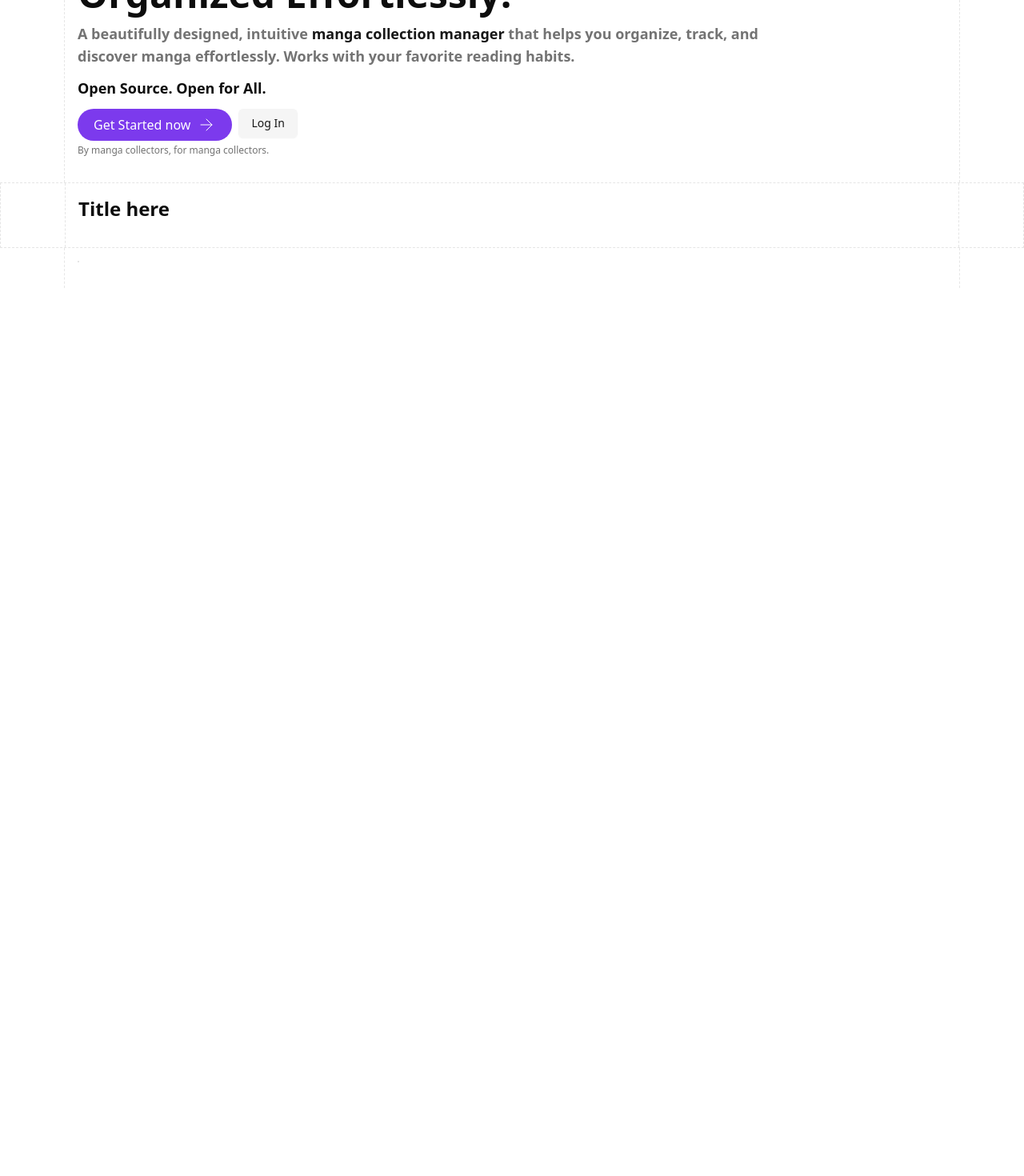
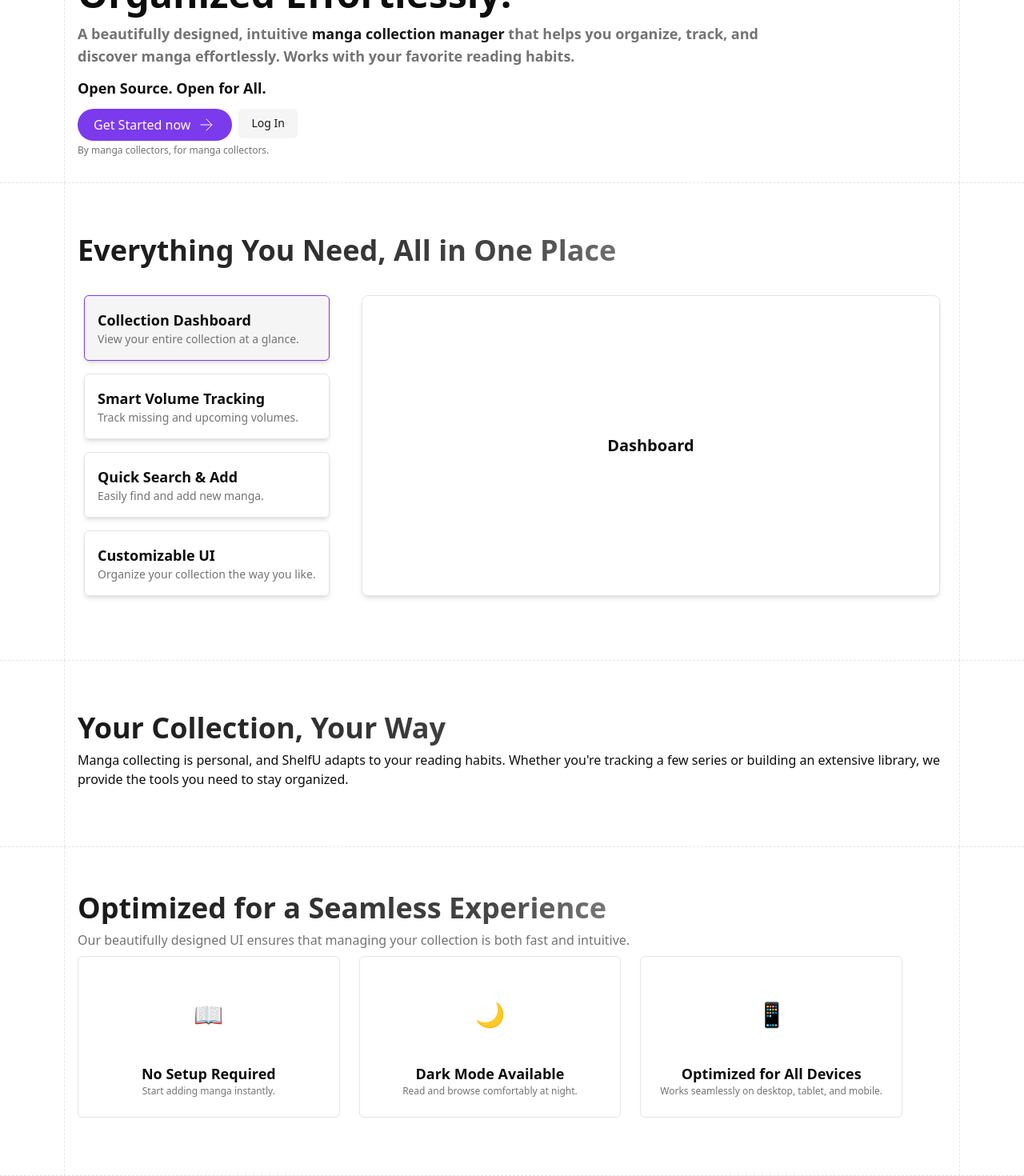
Before and after one commit to Mahib09/Shelfu, a Next.js app in the folder client/: page / in a window 1280 px wide. Shown: the part 217-1687 px from the top of the page at 80% size. Before the commit the page ends 800 px from the top, so only its background shows below. Built offline with nearby package versions, Linux system fonts and the light colour scheme; no server answers.

Commit message:
feat: landing page features added

```diff
--- a/client/src/app/home.jsx
+++ b/client/src/app/home.jsx
@@ -3,18 +3,25 @@ import { Button } from "@/components/ui/button";
 import { ArrowRight } from "lucide-react";
 import React from "react";
 import { useRouter } from "next/navigation";
+import FeatureCard from "@/components/featureCard";
 
 const HomePage = () => {
   const router = useRouter();
+
   return (
     <main className="">
       <LandingPageHeader />
-      <section className="container-wrapper">
+      <section className="border border-dashed border-y-0 border-x-0">
+        <div className="container-wrapper">
           <div className="pt-8 lg:max-w-[900px] md:max-w-[700px] max-w-[600px] flex flex-col gap-3">
             <p className="text-sm font-medium flex items-center justify-centers gap-1 hover:underline cursor-pointer">
               Get Started with features{" "}
               <span>
-              <ArrowRight className="text-primary" strokeWidth={1} size={18} />
+                <ArrowRight
+                  className="text-primary"
+                  strokeWidth={1}
+                  size={18}
+                />
               </span>
             </p>
             <div className="flex flex-col gap-3">
@@ -54,19 +61,105 @@ const HomePage = () => {
               </p>
             </div>
           </div>
+        </div>
       </section>
-      <section className="border border-dashed p-0 m-0">
-        <div className="container-wrapper flex  items-center">
-          <div className="">
-            <h1 className="text-2xl font-bold">Title here</h1>
+
+      <section className="border border-dashed border-b-0 border-x-0">
+        <div className="container-wrapper ">
+          <div className="py-10">
+            <h1 className="text-4xl font-semibold gradient-text py-2">
+              Everything You Need, All in One Place
+            </h1>
+            <FeatureCard />
           </div>
         </div>
       </section>
-      <section className="container-wrapper">
-        <div className="border w-max">
-          <div></div>
+      <section className="border border-dashed border-b-0 border-x-0">
+        <div className=" container-wrapper ">
+          <div className="py-10">
+            <h1 className="text-4xl font-semibold gradient-text py-2">
+              Your Collection, Your Way
+            </h1>
+            <p>
+              Manga collecting is personal, and ShelfU adapts to your reading
+              habits. Whether you're tracking a few series or building an
+              extensive library, we provide the tools you need to stay
+              organized.
+            </p>
+          </div>
         </div>
       </section>
+      <section className="border border-dashed p-0  m-0 border-x-0">
+        <div className="container-wrapper flex  items-center">
+          <div className="flex flex-col gap-2 py-10 ">
+            <h1 className="text-4xl font-semibold gradient-text">
+              Optimized for a Seamless Experience
+            </h1>
+            <p className="text-muted-foreground">
+              Our beautifully designed UI ensures that managing your collection
+              is both fast and intuitive.
+            </p>
+            <div className="grid grid-cols-1 sm:grid-cols-2 md:grid-cols-3 gap-6">
+              {[
+                {
+                  title: "No Setup Required",
+                  description: "Start adding manga instantly.",
+                  icon: "📖", // Replace this with an <img> if needed
+                },
+                {
+                  title: "Dark Mode Available",
+                  description: "Read and browse comfortably at night.",
+                  icon: "🌙",
+                },
+                {
+                  title: "Optimized for All Devices",
+                  description:
+                    "Works seamlessly on desktop, tablet, and mobile.",
+                  icon: "📱",
+                },
+              ].map((feature, index) => (
+                <div
+                  key={index}
+                  className="border p-6  rounded-md flex flex-col items-center text-center h-full"
+                >
+                  <div className=" h-24 w-24 flex items-center justify-center rounded-md">
+                    <span className="text-3xl">{feature.icon}</span>{" "}
+                    {/* Replace with <img> if needed */}
+                  </div>
+                  <div className="">
+                    <p className="mt-3 text-lg font-semibold">
+                      {feature.title}
+                    </p>
+                    <p className="text-xs text-muted-foreground mt-auto">
+                      {feature.description}
+                    </p>
+                  </div>
+                </div>
+              ))}
+            </div>
+          </div>
+        </div>
+      </section>
+      <style jsx>{`
+        .group:hover .bg-accent {
+          animation: spotEffect 1s ease-out infinite;
+        }
+
+        @keyframes spotEffect {
+          0% {
+            transform: scale(1) translate(0, 0);
+            opacity: 1;
+          }
+          50% {
+            transform: scale(1.5) translate(10px, -10px);
+            opacity: 0.7;
+          }
+          100% {
+            transform: scale(1) translate(0, 0);
+            opacity: 1;
+          }
+        }
+      `}</style>
     </main>
   );
 };
--- a/client/src/components/LandingPageHeader.jsx
+++ b/client/src/components/LandingPageHeader.jsx
@@ -16,7 +16,7 @@ const LandingHeadBar = () => {
   const dashOrStart = isLoggedIn ? "/dashboard" : "/auth/signup";
 
   return (
-    <header className="border border-dashed border-x-0 border-t-0 w-full">
+    <header className="border border-dashed border-x-0  border-t-0 w-full">
       <div className="md:mx-12 xl:mx-20 mx-0 border border-dashed border-y-0">
         <div className="flex gap-2 px-4 py-2 items-center">
           <a href="/" className="flex items-center font-extrabold text-lg">
--- /dev/null
+++ b/client/src/components/featureCard.jsx
@@ -0,0 +1,56 @@
+"use client";
+import React, { useState } from "react";
+import { Card } from "./ui/card"; // Assuming you might want to use this for a styled card
+
+const FeatureCard = () => {
+  const [active, setActive] = useState("Dashboard");
+
+  const data = [
+    {
+      key: "Dashboard",
+      title: "Collection Dashboard",
+      description: "View your entire collection at a glance.",
+    },
+    {
+      key: "Tracking",
+      title: "Smart Volume Tracking",
+      description: "Track missing and upcoming volumes.",
+    },
+    {
+      key: "Search",
+      title: "Quick Search & Add",
+      description: "Easily find and add new manga.",
+    },
+    {
+      key: "Customization",
+      title: "Customizable UI",
+      description: "Organize your collection the way you like.",
+    },
+  ];
+
+  return (
+    <div className="flex p-2 mt-5 gap-10 w-full">
+      <div className="flex flex-col gap-4">
+        {data.map((item) => (
+          <div
+            key={item.key}
+            className={`border cursor-pointer rounded-md shadow-md p-4 transition-all ${
+              active === item.key ? "bg-accent  border-accent-foreground" : ""
+            }`}
+            onClick={() => {
+              setActive(item.key);
+            }}
+          >
+            <h4 className="text-lg font-semibold">{item.title}</h4>
+            <p className="text-sm text-muted-foreground">{item.description}</p>
+          </div>
+        ))}
+      </div>
+      <div className="flex flex-1 items-center justify-center border rounded-lg shadow-md p-2">
+        <p className="text-xl font-semibold">{active}</p>
+      </div>
+    </div>
+  );
+};
+
+export default FeatureCard;
--- a/client/src/context/authContext.js
+++ b/client/src/context/authContext.js
@@ -27,6 +27,11 @@ export const AuthProvider = ({ children }) => {
   const [userName, setUserName] = useState("");
   const [userEmail, setUserEmail] = useState("");
 
+  useEffect(() => {
+    if (typeof window !== "undefined") {
+      setIsLoggedIn(localStorage.getItem("isLoggedIn") === "true");
+    }
+  }, []);
   const checkAuth = async () => {
     try {
       const response = await getProfileApi(); // Fetch user profile
--- a/client/src/styles/globals.css
+++ b/client/src/styles/globals.css
@@ -35,6 +35,9 @@ html {
   }
   .container-wrapper {
     @apply md:mx-12 xl:mx-20 pb-8 p-4 border border-dashed border-y-0;
+  }
+  .gradient-text {
+    @apply bg-gradient-to-r from-primary via-primary/80  to-secondary bg-clip-text text-transparent;
   }
 }
 
```
Lines whose indentation alone changed are shown as unchanged.
